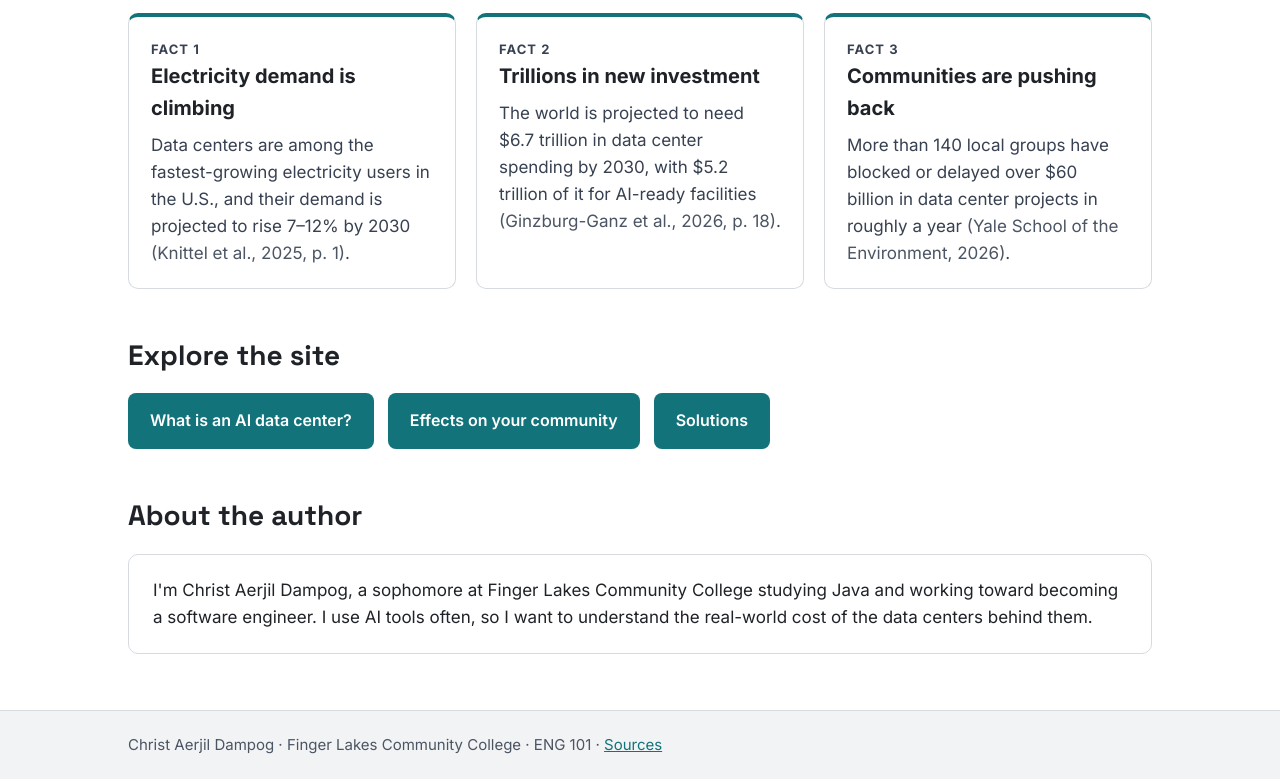
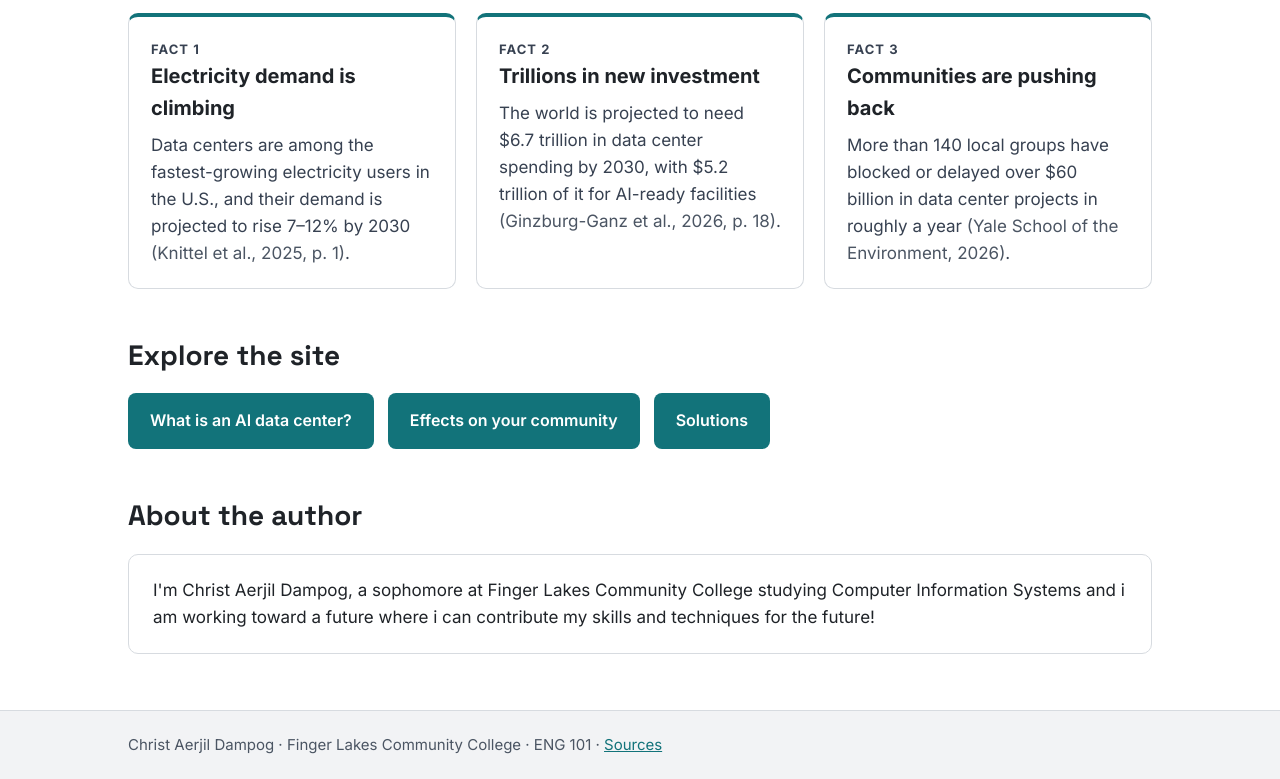
Before and after one commit to KirisutoK/AI-Data-Center-Problem-Solution, a plain HTML site: page index.html in a window 1280 px wide. Shown: the part 751-1530 px from the top of the page. Drawn offline with Linux system fonts and the light colour scheme.

Commit message:
changed some lines

```diff
--- a/index.html
+++ b/index.html
@@ -131,8 +131,8 @@
             <div class="box">
                 <p>
                     I'm Christ Aerjil Dampog, a sophomore at Finger Lakes Community College studying
-                    Java and working toward becoming a software engineer. I use AI tools often, so I
-                    want to understand the real-world cost of the data centers behind them.
+                    Computer Information Systems and i am working toward a future where i can contribute my skills
+                    and techniques for the future!
                 </p>
             </div>
         </section>
```
